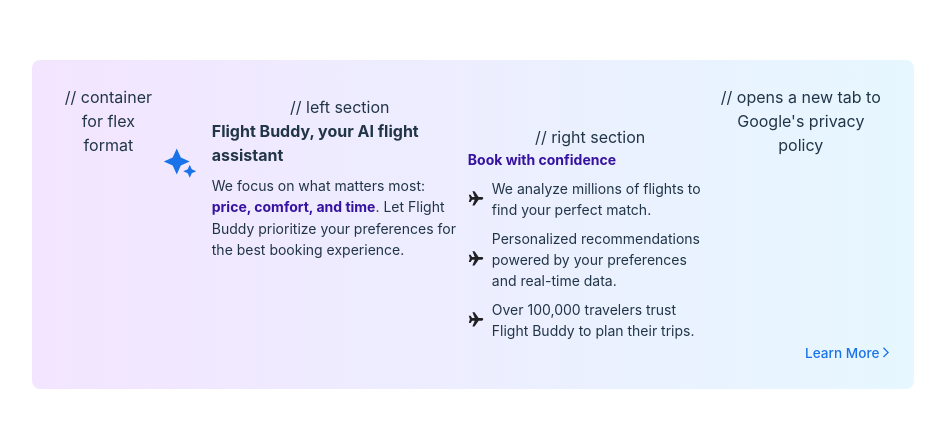
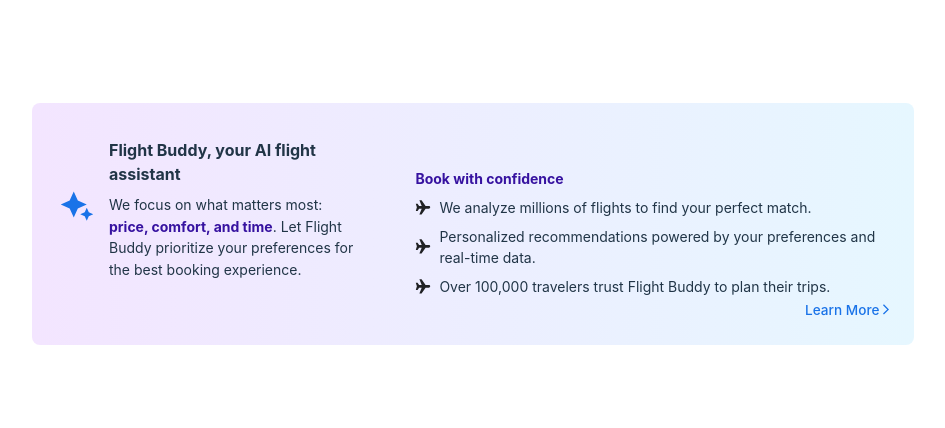
Before and after one commit to tuchloe/frequentflyers, a React (Vite) app: page / in a window 1280 px wide. Shown: the part 176-604 px from the top of the page, without its empty margins (167-1112 px from the left). Built offline with nearby package versions, Linux system fonts and the light colour scheme.

Commit message:
adjusted comments

```diff
--- a/src/components/FB-intro/FB-intro.jsx
+++ b/src/components/FB-intro/FB-intro.jsx
@@ -7,19 +7,19 @@
 
 const Intro = () => {
     return (
-        <div className="FB-intro"> // container for flex format
+        <div className="FB-intro"> {/* container for flex format */}
           <div className="FB-intro__content">
             <div className="FB-intro__icon">
               <img src={ai_symbol} alt="AI Symbol" />
             </div>
-            <div className="FB-intro__text"> // left section
+            <div className="FB-intro__text"> {/* left section  */}
               <h2 className="FB-intro__text--heading">Flight Buddy, your AI flight assistant</h2>
               <p className="FB-intro__text--description">
                 We focus on what matters most: <br/> <span className="FB-intro__text--highlight">price, comfort, and time</span>. Let Flight Buddy prioritize your preferences for the best booking experience.
               </p>
             </div>
           </div>
-          <div className="FB-intro__features"> // right section
+          <div className="FB-intro__features"> {/* right side */}
             <h3 className="FB-intro__subheading">Book with confidence</h3>
             <ul className="FB-intro__list">
               <li className="FB-intro__list-item">
@@ -39,7 +39,7 @@
               rel="noopener noreferrer"
               className="FB-intro__privacy-link"
                 >Learn More <img src={link_arrow} alt="Link to learn more" />
-            </a> // opens a new tab to Google's privacy policy
+            </a> {/* opens a new tab to Google's privacy policy */}
         </div>
       );
     };
```
